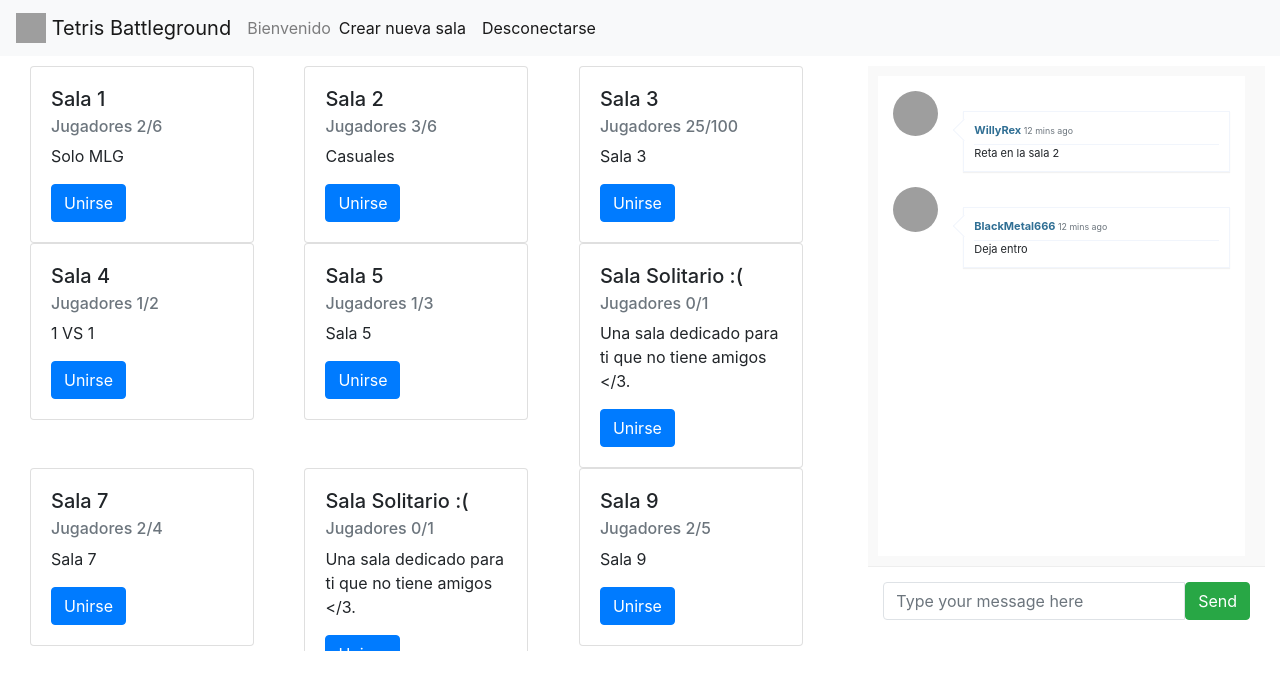
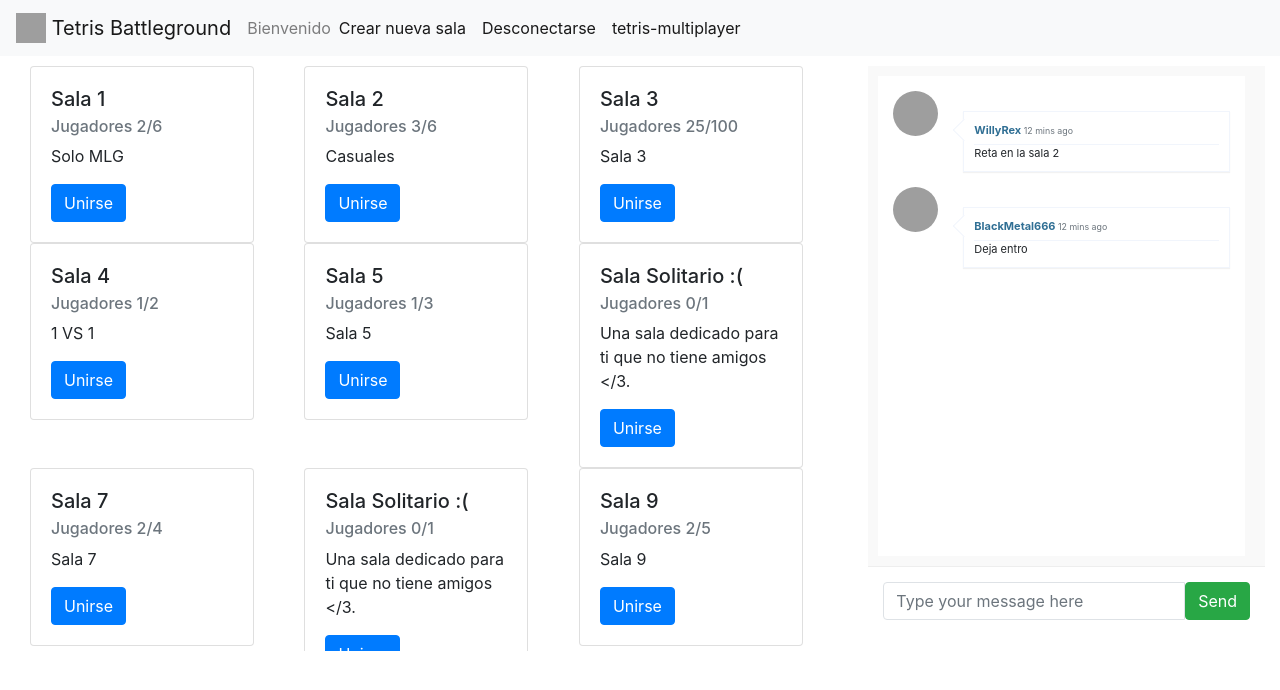
Before and after one commit to MarcoChavez1940/Tetris-Battleground, an Angular app: page /lobby in a window 1280 px wide. Shown: the top 690 px of the page. Built offline with nearby package versions, Linux system fonts and the light colour scheme; grey boxes are pictures that could not be loaded.

Commit message:
multiplayer test part 2

```diff
--- a/package.json
+++ b/package.json
@@ -23,6 +23,7 @@
     "@angular/router": "^5.2.0",
     "core-js": "^2.4.1",
     "rxjs": "^5.5.6",
+    "ws": "^5.1.1",
     "zone.js": "^0.8.19"
   },
   "devDependencies": {
--- a/src/app/lobby/lobby.component.html
+++ b/src/app/lobby/lobby.component.html
@@ -20,6 +20,9 @@
                 <a class="nav-link" routerLink="/login">Desconectarse<span class="sr-only"></span></a>
             </li>
 
+            <li class="nav-item active">
+                <a class="nav-link" routerLink="/tetris-multiplayer">tetris-multiplayer<span class="sr-only"></span></a>
+            </li>
 
         </ul>
     </div>
```
Also changed, not shown: src/app/app.module.ts (+7 -1 lines), 1 other file (tests, documents, lock files or other folders).
